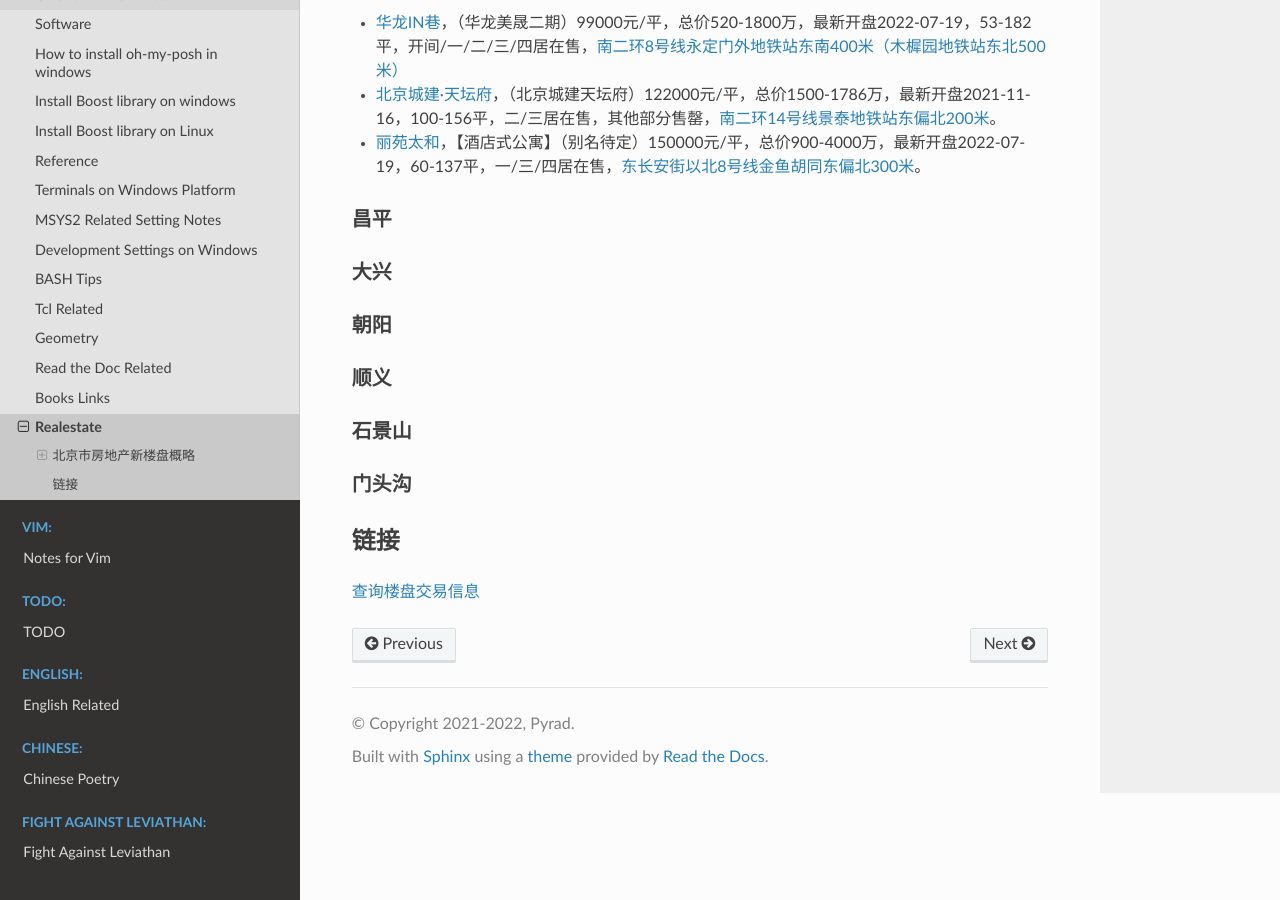
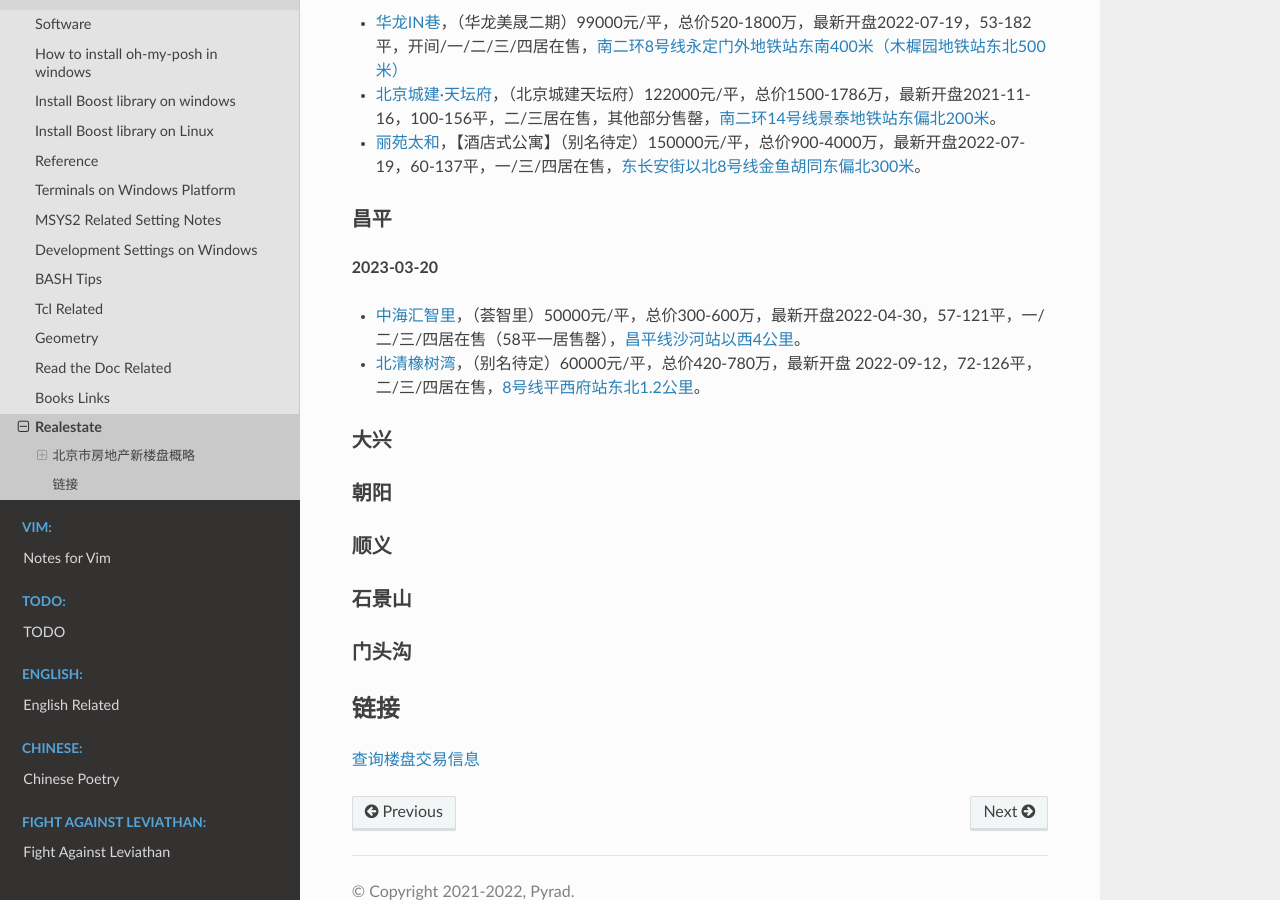
Before and after one commit to Pyrad/pyradnotes, a Sphinx documentation site: the page built from source/Notes/realestate.md, in a window 1280 px wide and 900 px high, scrolled down 727 px. Built offline with Sphinx 7.4.7 and the Read the Docs theme 2.0.0, drawn with Linux system fonts in a browser that asks for light colours.

Commit message:
Realestate Added 2 for Changping District

```diff
--- a/source/Notes/realestate.md
+++ b/source/Notes/realestate.md
@@ -27,6 +27,10 @@
 
 ### 昌平
 
+**2023-03-20**
+- [中海汇智里](https://bj.fang.ke.com/loupan/p_zhhzlbmpzd/)，（荟智里）50000元/平，总价300-600万，最新开盘2022-04-30，57-121平，一/二/三/四居在售（58平一居售罄），[昌平线沙河站以西4公里](https://j.map.baidu.com/2a/2und)。
+- [北清橡树湾](https://bj.fang.ke.com/loupan/p_bqxswbmtni/)，（别名待定）60000元/平，总价420-780万，最新开盘 2022-09-12，72-126平，二/三/四居在售，[8号线平西府站东北1.2公里](https://j.map.baidu.com/2b/yNcu)。
+
 ### 大兴
 
 ### 朝阳
```
